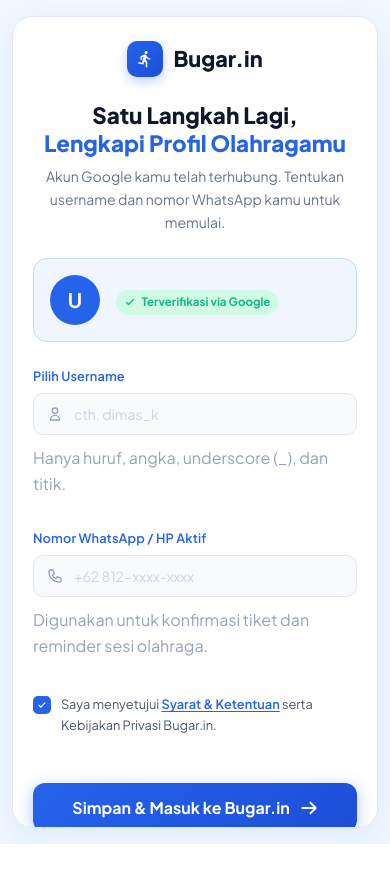
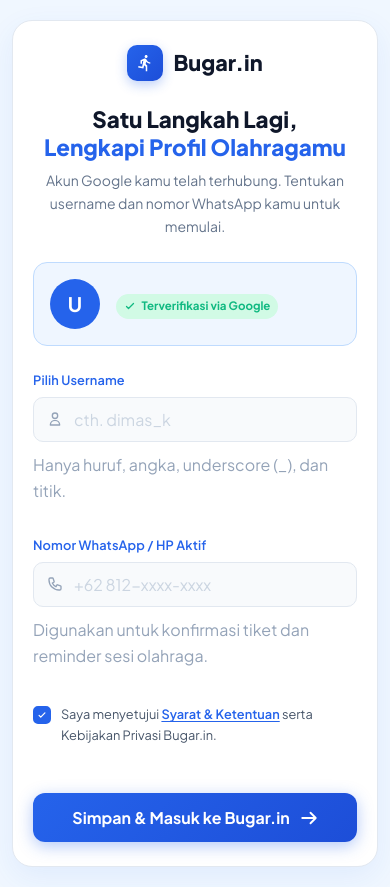
Before and after one commit to zaqqii/Bugar.in, a Laravel app: page /auth/user/google-complete in a window 390 px wide. Before the commit the page ends 844 px from the top, so only its background shows below. Run offline with Laravel 12, Linux system fonts and the light colour scheme; the visitor is signed in with stand-in values (Sample User, id 1); data comes from the database, SQL or seed files in the repository; data that the repository does not hold is empty; style sheets or scripts are compiled from the project's sources.

Commit message:
fixing tampilan responsif login user

```diff
--- a/resources/css/auth-user.css
+++ b/resources/css/auth-user.css
@@ -1017,14 +1017,19 @@
 }
 
 @media (max-width: 768px) {
+    body.auth-user-body,
     .auth-user-body {
-        overflow: auto;
+        overflow-y: auto;
+        overflow-x: hidden;
+        height: auto;
+        min-height: 100vh;
     }
 
     .auth-user-page {
         flex-direction: column;
         height: auto;
         min-height: 100vh;
+        overflow: visible;
     }
 
     .auth-panel-left {
@@ -1041,54 +1046,88 @@
         min-height: 300px;
     }
 
+    .auth-panel-header {
+        padding: 1rem 1.25rem;
+        flex-wrap: wrap;
+        gap: 0.75rem;
+    }
+
+    .auth-brand-sub {
+        display: none;
+    }
+
+    .auth-header-actions {
+        max-width: 100%;
+    }
+
+    .auth-header-btn {
+        padding: 0.4rem 0.85rem;
+        font-size: 0.78rem;
+    }
+
     .auth-slides-wrapper {
-        overflow: visible;
-        height: auto;
+        overflow: hidden;
+        width: 100%;
+        position: relative;
     }
 
     .auth-slides-track {
-        flex-direction: column;
-        width: 100%;
-        height: auto;
-    }
-
-    .auth-slides-track[style] {
-        transform: none !important;
+        display: flex;
+        width: 200%;
+        align-items: flex-start;
+        transition: transform 420ms cubic-bezier(0.4, 0, 0.2, 1);
+        will-change: transform;
     }
 
     .auth-slide {
-        flex: none;
-        width: 100%;
+        flex: 0 0 50%;
+        width: 50%;
         height: auto;
         overflow: visible;
     }
 
-    /* On mobile, only show active slide */
-    #slide-register,
-    #slide-login {
-        display: none;
+    .auth-form-scroll {
+        padding: 1.5rem 1.25rem 2.5rem;
+        max-width: 100%;
+        width: 100%;
+        min-height: auto;
+        min-width: 0;
     }
 
-    /* Alpine will handle visibility via x-show equivalent */
+    .auth-form-title {
+        font-size: 1.5rem;
+    }
+
+    .auth-form {
+        min-width: 0;
+        width: 100%;
+    }
 
     .auth-form-row {
         grid-template-columns: 1fr;
+        gap: 0.875rem;
+    }
+
+    .auth-field {
+        min-width: 0;
+    }
+
+    .auth-field-input {
+        font-size: 16px;
     }
 
     .auth-social-grid {
         grid-template-columns: 1fr;
+        width: 100%;
     }
 
-    .auth-form-scroll {
-        padding: 1.25rem 1.25rem 2rem;
+    .auth-social-btn {
+        width: 100%;
+        min-width: 0;
     }
 
-    .auth-panel-header {
-        padding: 1rem 1.25rem;
-    }
-
-    .auth-brand-sub {
-        display: none;
+    .auth-panel-right__content {
+        padding: 2rem 1.25rem;
     }
 
     .auth-promo-heading {
@@ -1098,12 +1137,33 @@
     .auth-stats-grid {
         flex-direction: row;
         overflow-x: auto;
+        gap: 0.625rem;
+        padding-bottom: 0.5rem;
     }
 
     .auth-stat {
         flex-direction: column;
         text-align: center;
-        min-width: 120px;
+        min-width: 125px;
+    }
+}
+
+@media (max-width: 480px) {
+    .auth-panel-header {
+        padding: 0.875rem 1rem;
+    }
+
+    .auth-header-btn {
+        padding: 0.35rem 0.75rem;
+        font-size: 0.74rem;
+    }
+
+    .auth-form-scroll {
+        padding: 1.25rem 1rem 2rem;
+    }
+
+    .auth-form-title {
+        font-size: 1.35rem;
     }
 }
 
--- a/resources/views/auth/user/google-complete.blade.php
+++ b/resources/views/auth/user/google-complete.blade.php
@@ -67,12 +67,26 @@
             scrollbar-color: #93c5fd #f1f5f9;
         }
         @media (max-width: 640px) {
+            html, body {
+                height: auto;
+                min-height: 100%;
+                overflow-x: hidden;
+                overflow-y: auto;
+            }
             .google-complete-wrapper {
-                padding: 1rem 0.75rem;
+                height: auto;
+                min-height: 100vh;
+                overflow: visible;
+                padding: 1.25rem 0.75rem;
+                justify-content: flex-start;
             }
             .google-complete-card {
+                max-height: none;
+                overflow-y: visible;
                 padding: 1.5rem 1.25rem;
-                max-height: calc(100vh - 2rem);
+            }
+            .auth-field-input {
+                font-size: 16px;
             }
         }
         .google-verified-box {
```
